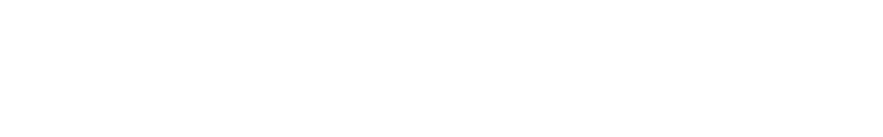
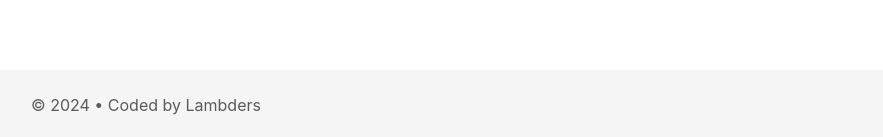
Before and after one commit to nirvagarcia/room-rest-landing-page, a React (Create React App) app: page / in a window 1280 px wide. Shown: the part 1503-1640 px from the top of the page, without its empty margins (14-897 px from the left). Before the commit the page ends 1573 px from the top, so only its background shows below. Built offline with nearby package versions, Linux system fonts and the light colour scheme.

Commit message:
adding footer

```diff
--- a/src/App.js
+++ b/src/App.js
@@ -1,4 +1,5 @@
 import './App.css';
+import Footer from './components/Footer';
 import Home from './components/Home';
 import Navbar from './components/Navbar';
 import Segments from './components/Segments';
@@ -11,6 +12,7 @@ function App() {
         <Navbar/>
         <Home/>
         <Segments/>
+        <Footer/>
 
       </header>
     </div>
--- /dev/null
+++ b/src/components/Footer.js
@@ -0,0 +1,14 @@
+import React from "react";
+import "../styles/Footer.css";
+
+const Footer = () => {
+    return (
+      <div id="footer">
+        <div className="footer-container">
+          <div className="footer-tittle">© 2024 • Coded by Lambders</div>
+        </div>
+      </div>
+    );
+  };
+
+  export default Footer;
--- /dev/null
+++ b/src/styles/Footer.css
@@ -0,0 +1,27 @@
+#footer {
+    display: flex;
+    align-items: center;
+    justify-content: left;
+    text-align: center;
+    cursor: default;
+    background: #f5f5f5;
+    width: 100%;
+    padding: 25px 0;
+  }
+
+  .footer-container {
+    max-width: 1200px;
+  }
+
+  .footer-tittle {
+    font-size: 1rem;
+    color: #5a5a5a;
+    margin-left: 30px;
+    width: 100%;
+  }
+
+  @media (max-width: 600px) {
+    .footer-tittle {
+      font-size: 3vw;
+    }
+  }
```
